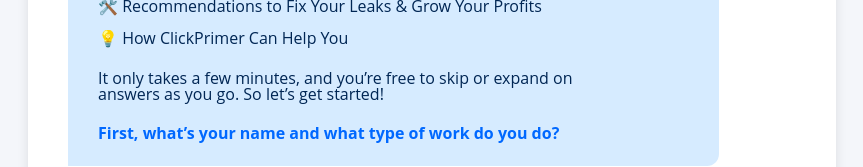
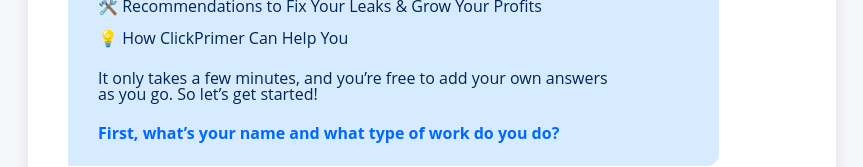
Before and after one commit to clickprimer/contractor-growth-map, a Next.js app: page / in a window 1280 px wide. Shown: the part 373-540 px from the top of the page, without its empty margins (208-1071 px from the left). Built offline with nearby package versions, Linux system fonts and the light colour scheme.

Commit message:
Update index.js

```diff
--- a/pages/index.js
+++ b/pages/index.js
@@ -16,7 +16,7 @@ export default function Home() {
 🛠️ Recommendations to Fix Your Leaks & Grow Your Profits
 💡 How ClickPrimer Can Help You
 
-It only takes a few minutes, and you’re free to skip or expand on answers as you go. So let’s get started!
+It only takes a few minutes, and you’re free to add your own answers as you go. So let’s get started!
 
 **First, what’s your name and what type of work do you do?**`
   }
```
